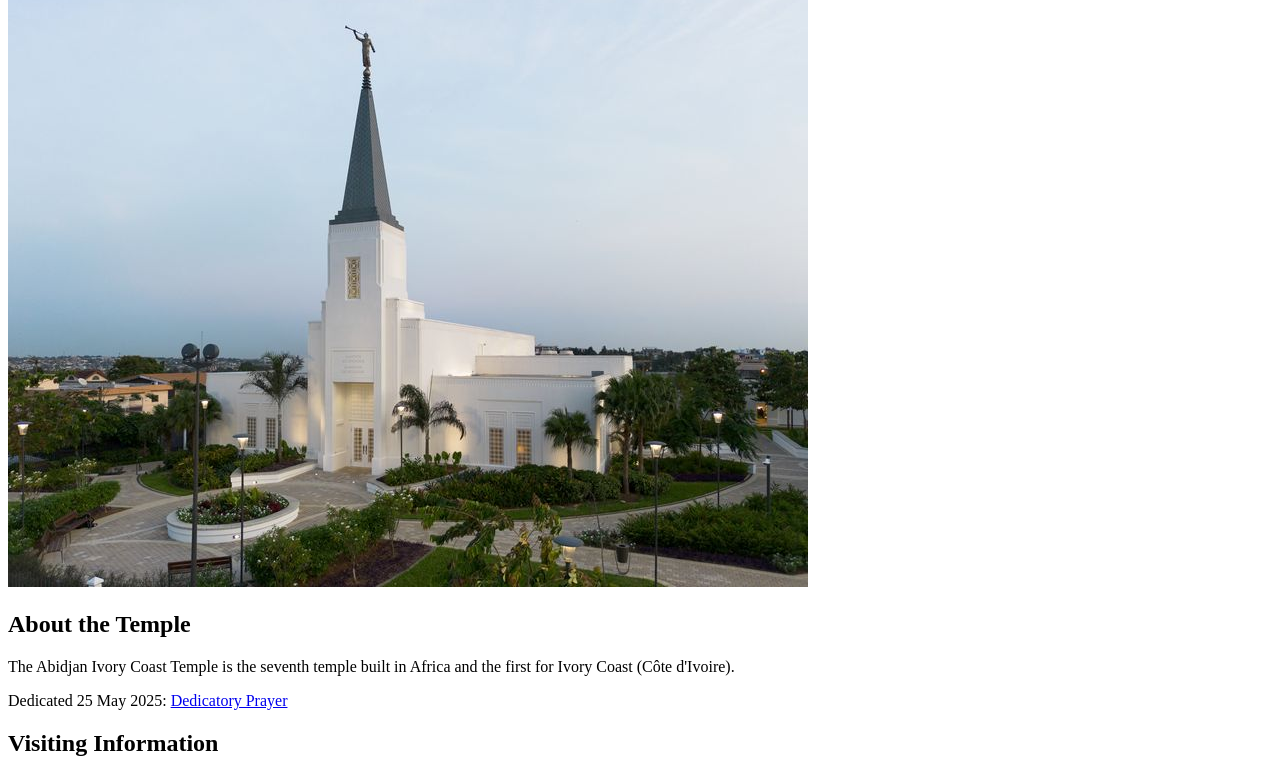
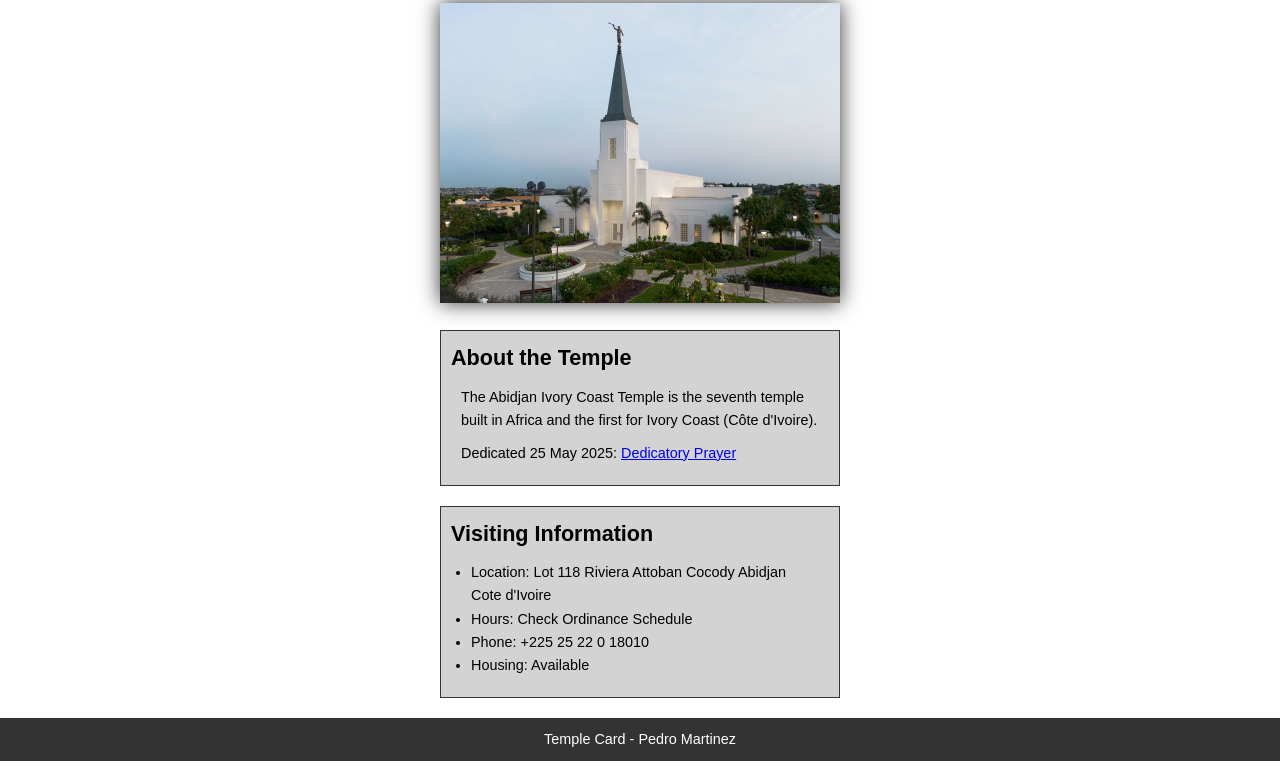
Before and after one commit to danielitomartinez/wdd130, a plain HTML site: page week02/temple.html in a window 1280 px wide. Shown: the part 127-901 px from the top of the page. Drawn offline with Linux system fonts and the light colour scheme.

Commit message:
Code along w02

```diff
--- /dev/null
+++ b/week02/styles/temple.css
@@ -0,0 +1,54 @@
+* {
+    margin: 0;
+    padding: 0;
+}
+
+body {
+    font-family: Arial, Helvetica, sans-serif;
+    line-height: 1.6;
+}
+
+header,
+footer {
+    background-color: #333;
+    color: white;
+    padding: 10px;
+    text-align: center;
+    font-size: 1.5rem;
+}
+
+main {
+    width: 400px;
+    margin: 0 auto;
+}
+
+h1 {
+    margin: 10px;
+    text-align: center;
+}
+
+img {
+    width: 100%;
+    height: auto;
+    box-shadow: 0 0 20px #333;
+}
+
+section {
+    margin: 20px 0;
+    border: 1px solid #333;
+    padding: 10px;
+    background-color: lightgrey;
+    font-size: .9rem;
+}
+
+section p {
+    margin: 10px;
+}
+
+ul {
+    margin: 10px 20px;
+}
+
+footer {
+    font-size: .9rem;
+}
--- a/week02/temple.html
+++ b/week02/temple.html
@@ -5,6 +5,7 @@
     <meta charset="UTF-8">
     <meta name="viewport" content="width=device-width, initial-scale=1.0">
     <title>Temple Card - Abidjan Cote d'Ivoire</title>
+    <link rel="stylesheet" href="/week02/styles/temple.css">
 </head>
 
 <body>
@@ -18,11 +19,12 @@
         </picture>
         <section>
             <h2>About the Temple</h2>
-            <p>The Abidjan Ivory Coast Temple is the seventh temple built in Africa and the first for Ivory Coast (Côte
+            <p>The Abidjan Ivory Coast Temple is the seventh temple built in Africa and the first
+                for Ivory Coast (Côte
                 d'Ivoire).</p>
             <p>Dedicated 25 May 2025: <a
-                    href="https://www.churchofjesuschrist.org/temples/dedicatory-prayer/abidjan-ivory-coast-temple/2025-05-25?lang=eng"
-                    target="_blank" rel="noopener noreferrer">Dedicatory Prayer</a></p>
+                  href="https://www.churchofjesuschrist.org/temples/dedicatory-prayer/abidjan-ivory-coast-temple/2025-05-25?lang=eng"
+                  target="_blank" rel="noopener noreferrer">Dedicatory Prayer</a></p>
         </section>
         <section>
             <h2>Visiting Information</h2>
@@ -35,7 +37,7 @@
         </section>
     </main>
     <footer>
-        <p>Temple Card - Your Name</p>
+        <p>Temple Card - Pedro Martinez</p>
     </footer>
 </body>
 
```
